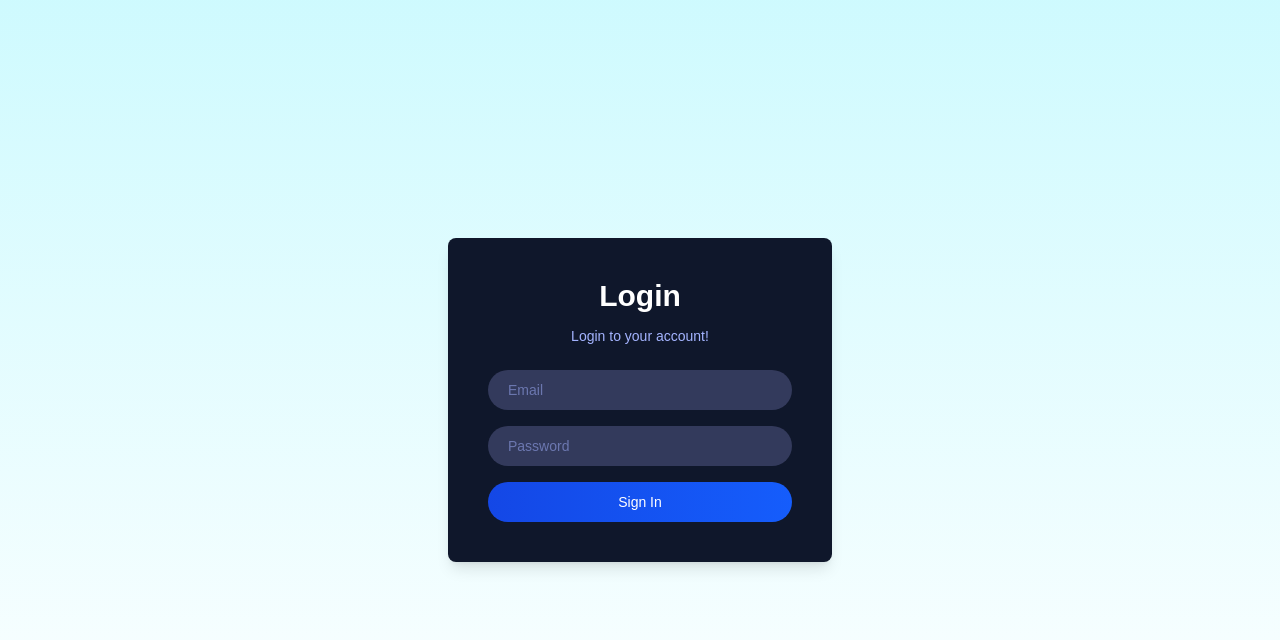
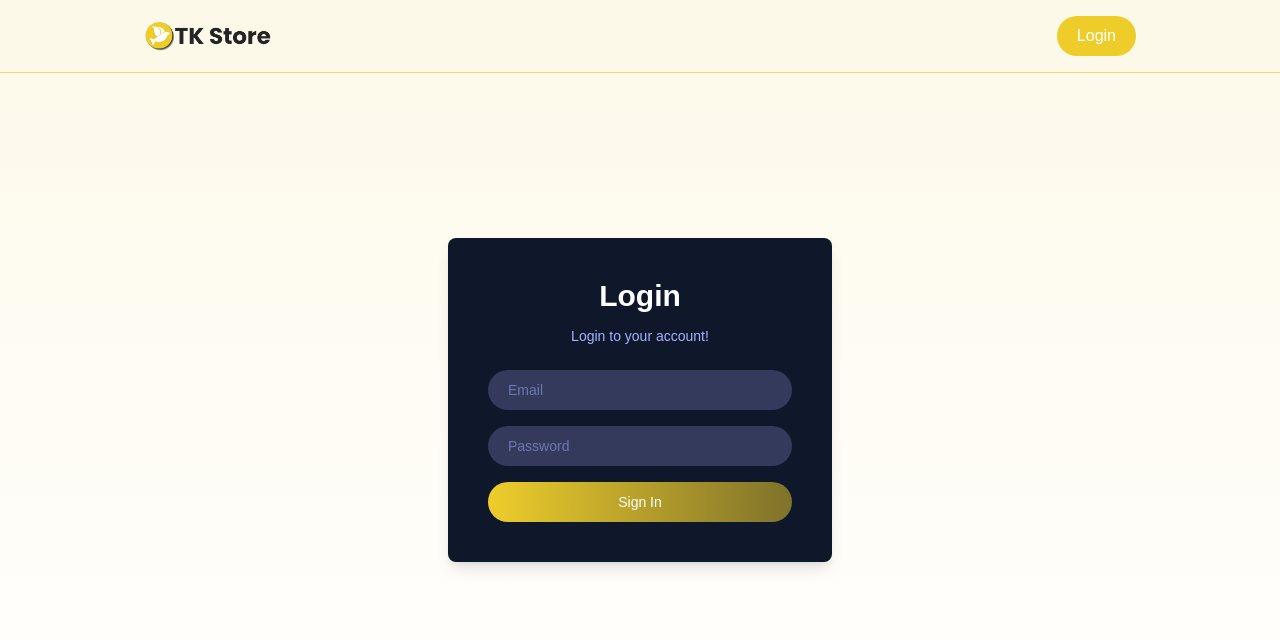
Before and after one commit to Tha-Khin/tk_online_catalog, a Next.js app: page /login in a window 1280 px wide. Shown: the top 640 px of the page. Built offline with nearby package versions, Linux system fonts and the light colour scheme; no server answers.

Commit message:
color match

```diff
--- a/app/[id]/page.tsx
+++ b/app/[id]/page.tsx
@@ -7,7 +7,7 @@ export default async function SingleProduct({ params }: { params: Promise<{ id:
   return (
     <div className="relative flex h-auto min-h-screen w-full flex-col group/design-root overflow-x-hidden">
       <Navbar />
-      <div className="layout-container flex h-full grow flex-col mt-25">
+      <div className="layout-container flex h-full grow flex-col pt-25 bg-linear-to-b from-[#FDF9E9]">
         <main className="w-full max-w-7xl mx-auto px-4 sm:px-6 lg:px-8 py-10">
           <ProductDetail id={id}/>
         </main>
--- a/app/dashboard/DashboardSidebar.tsx
+++ b/app/dashboard/DashboardSidebar.tsx
@@ -12,7 +12,7 @@ const DashboardSidebar = () => {
         { name: "Add Product", path: "/dashboard/add-product", icon: assets.addIcon },
     ];
     return (
-        <div className="w-16 md:w-64 border-r text-base border-gray-300 pt-30 flex flex-col">
+        <div className="w-16 md:w-64 border-r text-base border-primary/70 pt-30 flex flex-col bg-linear-to-b from-[#FDF9E9]">
             {sidebarLinks.map((item) => (
                 <Link href={item.path} key={item.name} className={`flex items-center py-3 px-4 gap-3 hover:bg-primary/10 ${pathname === item.path ? "border-r-4 md:border-r-[6px] bg-primary/10 border-primary text-primary" : ""}`}>
                     <Image src={item.icon} alt="" className="w-7 h-7"/>
--- a/app/dashboard/EditModal.tsx
+++ b/app/dashboard/EditModal.tsx
@@ -136,7 +136,7 @@ export default function EditModal({ product, close, onUpdateSuccess }: EditModal
                                     <button
                                         type="button"
                                         onClick={() => open()}
-                                        className="w-24 h-24 border-2 border-dashed border-gray-400 rounded flex items-center justify-center text-gray-600 hover:border-primary transition cursor-pointer"
+                                        className="w-24 h-24 border-2 border-dashed border-gray-400 rounded flex items-center justify-center text-gray-600 hover:border-primary hover:text-primary hover:bg-primary/10 transition cursor-pointer"
                                     >
                                         + Upload
                                     </button>
--- a/app/dashboard/add-product/page.tsx
+++ b/app/dashboard/add-product/page.tsx
@@ -140,7 +140,7 @@ export default function AddProduct() {
                                 <button
                                     type="button"
                                     onClick={() => open()}
-                                    className="w-24 h-24 border-2 border-dashed border-gray-400 rounded flex items-center justify-center text-gray-600 hover:border-primary transition cursor-pointer"
+                                    className="w-24 h-24 border-2 border-dashed border-gray-400 rounded flex items-center justify-center text-gray-600 hover:border-primary hover:text-primary hover:bg-primary/10 transition cursor-pointer"
                                 >
                                     + Upload
                                 </button>
--- a/app/dashboard/layout.tsx
+++ b/app/dashboard/layout.tsx
@@ -15,7 +15,7 @@ export default function DashboardLayout({ children }: DashboardLayoutProps) {
         <Navbar />
         <div className="flex grow">
           <DashboardSidebar />
-          <main className="w-full mx-auto px-4 sm:px-6 lg:px-8 pt-20">
+          <main className="w-full mx-auto px-4 sm:px-6 lg:px-8 pt-20 bg-linear-to-b from-[#FDF9E9]">
             {/* This area renders the content of the nested route */}
             {children}
           </main>
--- a/app/login/page.tsx
+++ b/app/login/page.tsx
@@ -4,6 +4,7 @@ import { useEffect, useState } from "react";
 import { useAuth } from "@/context/AuthContext";
 import { useRouter } from "next/navigation";
 import { toast } from "react-toastify";
+import Navbar from "@/components/Navbar";
 
 const Login = () => {
     const [email, setEmail] = useState("");
@@ -62,7 +63,8 @@ const Login = () => {
         }
     };
   return (
-    <div className='flex items-center justify-center min-h-screen px-6 sm:px-0 bg-linear-to-b from-cyan-100 w-full'>
+    <div className='flex items-center justify-center min-h-screen px-6 sm:px-0 bg-linear-to-b from-[#FDF9E9] w-full'>
+      <Navbar />
       <div className='bg-slate-900 p-10 rounded-lg shadow-lg w-full sm:w-96 text-indigo-300 text-sm'>
         <h2 className='text-3xl font-semibold text-white text-center mb-3'>Login</h2>
         <p className='text-center text-sm mb-6'>Login to your account!</p>
@@ -75,7 +77,7 @@ const Login = () => {
             <input onChange={e => setPassword(e.target.value)} value={password} className='bg-transparent outline-none' type="password" placeholder='Password' required/>
           </div>
 
-          <button className='w-full py-2.5 rounded-full bg-linear-to-r from-blue-700 to-blue-600 text-white font-medium cursor-pointer'>{loading ? "Signing In..." : "Sign In"}</button>
+          <button className='w-full py-2.5 rounded-full bg-linear-to-r from-primary to-primary/50 text-white font-medium cursor-pointer'>{loading ? "Signing In..." : "Sign In"}</button>
           {error && <p className="text-red-500 mt-3">{error}</p>}
         </form>
       </div>
--- a/app/page.tsx
+++ b/app/page.tsx
@@ -6,7 +6,7 @@ export default function Home() {
   return (
     <div className="relative flex min-h-screen w-full flex-col overflow-x-hidden group/design-root">
       <Navbar />
-      <div className="grow">
+      <div className="grow bg-linear-to-b from-[#FDF9E9]">
         <ProductsSection />
       </div>
       <Footer />
--- a/components/Navbar.tsx
+++ b/components/Navbar.tsx
@@ -10,7 +10,7 @@ const Navbar = () => {
   const { user, loading, logout } = useAuth();
 
   return (
-    <div className={`fixed top-0 left-0 z-50 w-full flex items-center justify-between px-4 sm:px-10 md:px-14 lg:px-36 border-b border-gray-500 py-4 bg-white`}>
+    <div className={`fixed top-0 left-0 z-50 w-full flex items-center justify-between px-4 sm:px-10 md:px-14 lg:px-36 border-b border-primary/70 py-4 bg-[#FDF9E9]`}>
       <Link href="/">
         <Image src={assets.logo} alt="Logo" className='w-28 lg:w-32 cursor-pointer' priority/>
       </Link>
@@ -19,11 +19,11 @@ const Navbar = () => {
           {user ? (
             <>
               <Link href="/dashboard">Dashboard</Link>
-              <button onClick={async () => { await logout(); toast.success("Logged out successfully!"); }} disabled={loading} className='bg-primary text-black px-5 py-2 rounded-full cursor-pointer'>Logout</button>
+              <button onClick={async () => { await logout(); toast.success("Logged out successfully!"); }} disabled={loading} className='bg-primary text-white px-5 py-2 rounded-full cursor-pointer'>Logout</button>
             </>
             ) : (
             <>
-              <Link href="/login"><button className='bg-primary text-black px-5 py-2 rounded-full cursor-pointer'>Login</button></Link>
+              <Link href="/login"><button className='bg-primary text-white px-5 py-2 rounded-full cursor-pointer'>Login</button></Link>
             </>
           )}
         </div>
```
